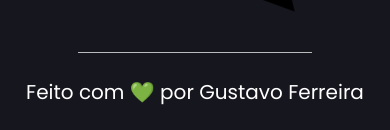
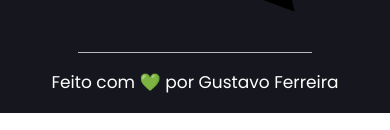
Before and after one commit to Gusta-snt/portfolio-v2, a React (Vite) app: page / in a window 390 px wide. Shown: the part 1593-1723 px from the top of the page. Built offline with nearby package versions, Linux system fonts and the light colour scheme; no server answers.

Commit message:
Add Footer responsivity

```diff
--- a/src/components/Footer/index.jsx
+++ b/src/components/Footer/index.jsx
@@ -1,4 +1,5 @@
 import './style.css'
+import './responsivity.css'
 
 function Footer() {
     return (
--- /dev/null
+++ b/src/components/Footer/responsivity.css
@@ -0,0 +1,19 @@
+@media only screen and (max-width: 500px) {
+	footer {
+		height: 70px;
+	}
+
+	footer p {
+		font-size: 1.9rem;
+	}
+}
+
+@media only screen and (max-width: 400px) {
+	footer {
+		height: 60px;
+	}
+
+	footer p {
+		font-size: 1.7rem;
+	}
+}
--- a/src/components/Footer/style.css
+++ b/src/components/Footer/style.css
@@ -7,5 +7,5 @@ footer {
 }
 
 footer p {
-	font-size: 20px;
+	font-size: 2rem;
 }
```
